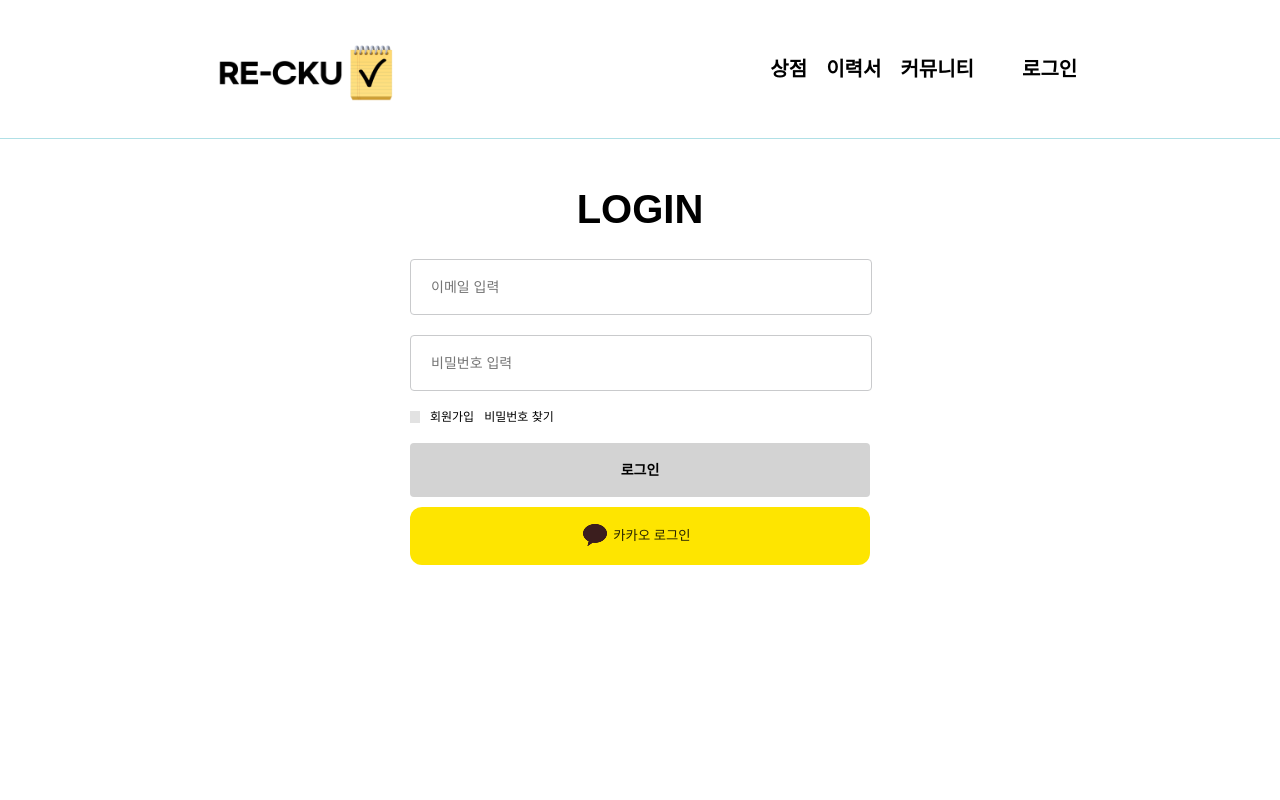
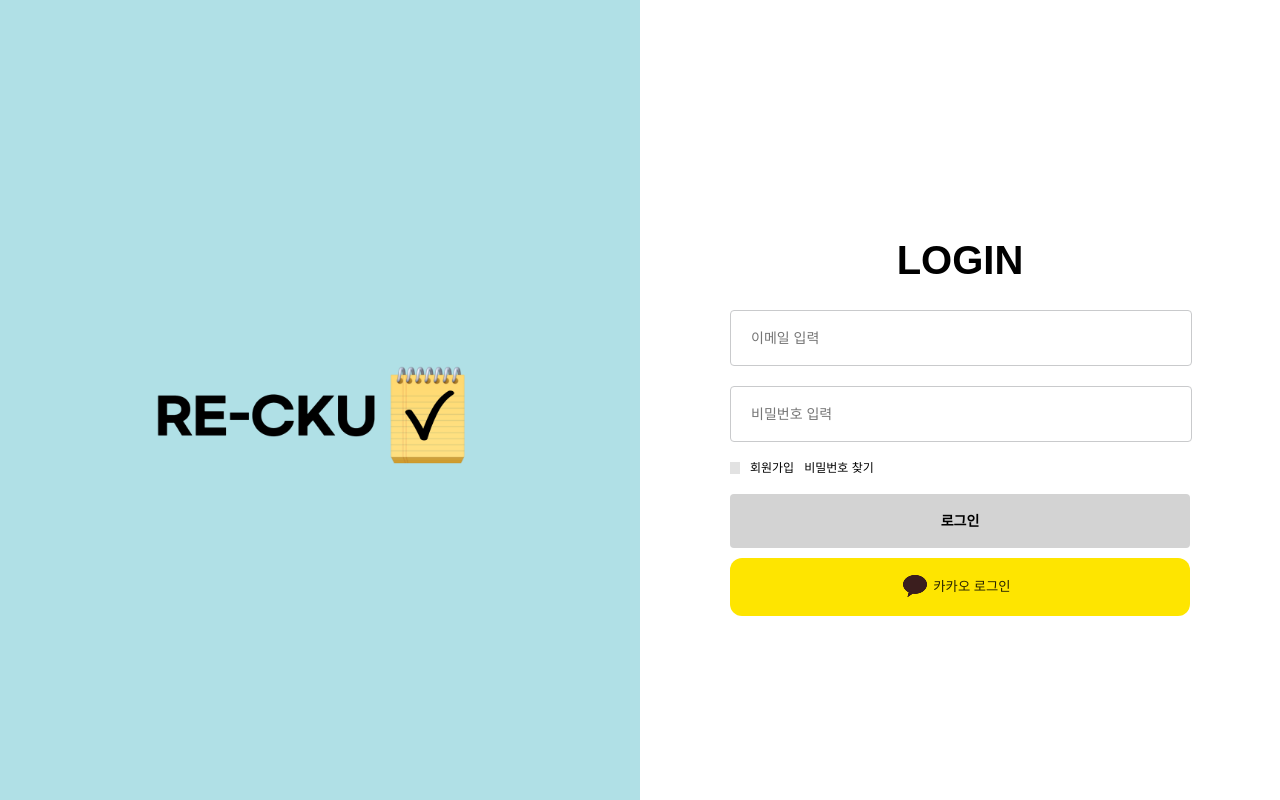
Before and after one commit to ystgd07/RE-CKU, a React (Create React App) app in the folder frontend/: page /login in a window 1280 px wide. Built offline with nearby package versions, Linux system fonts and the light colour scheme; a web font is replaced by a local one.

Commit message:
Login Css

```diff
--- a/frontend/src/pages/Login/index.tsx
+++ b/frontend/src/pages/Login/index.tsx
@@ -1,10 +1,9 @@
 import React from 'react';
-import * as S from './style';
+import { LoginSection, Container, ImgSection } from './style';
 import Logo from 'assets/images/logo.png';
 import { Link, useNavigate } from 'react-router-dom';
 import axios from 'axios';
 import { useForm } from 'react-hook-form';
-import Layout from 'components/Layout';
 import Kakao from 'assets/images/kakao.png';
 
 const Login = () => {
@@ -56,8 +55,14 @@ const Login = () => {
         }
     };
     return (
-        <Layout>
-            <S.MobileDiv>
+        <Container>
+            <ImgSection>
+                <article>
+                    <img src={Logo} alt="logo" />
+                </article>
+            </ImgSection>
+
+            <LoginSection>
                 <form onSubmit={handleSubmit(onSubmitHandler)}>
                     <div className="loginWrap">
                         <h1>LOGIN</h1>
@@ -113,8 +118,8 @@ const Login = () => {
                         </article>
                     </div>
                 </form>
-            </S.MobileDiv>
-        </Layout>
+            </LoginSection>
+        </Container>
     );
 };
 
--- a/frontend/src/pages/Login/style.tsx
+++ b/frontend/src/pages/Login/style.tsx
@@ -1,12 +1,53 @@
 import styled from '@emotion/styled';
 
-export const MobileDiv = styled.div`
+export const Container = styled.section`
     display: flex;
-    flex-direction: column;
-    width: 100%;
+    flex-direction: row;
+    min-height: 100vh;
+
+    @media all and (max-width: 960px) {
+        display: unset;
+        flex-direction: column;
+    }
+`;
+
+export const ImgSection = styled.figure`
+    box-sizing: border-box;
+    width: 50%;
+    background-color: #b0e0e6;
+
+    @media all and (max-width: 960px) {
+        width: 100%;
+        height: 50vh;
+    }
+
+    & article {
+        transform: translate(10vw, 40vh);
+
+        @media all and (max-width: 960px) {
+            transform: unset;
+            text-align: center;
+            transform: translateY(10vh);
+        }
+
+        & img {
+            height: 200px;
+        }
+    }
+`;
+
+export const LoginSection = styled.div`
+    width: 50%;
+    display: flex;
     justify-content: center;
-    text-align: center;
-    align-items: center;
+
+    @media all and (max-width: 960px) {
+        justify-content: center;
+        display: flex;
+        flex-direction: column;
+        width: 100vw;
+        align-items: center;
+    }
 
     .block {
         display: block;
@@ -20,8 +61,18 @@ export const MobileDiv = styled.div`
     }
 
     & form {
+        text-align: center;
+        transform: translateY(30vh);
         max-width: 46rem;
         width: 100%;
+        height: 50%;
+
+        @media all and (max-width: 960px) {
+            text-align: center;
+            transform: unset;
+            transform: translateY(4vh);
+        }
+
         & p {
             display: flex;
             justify-content: center;
```
